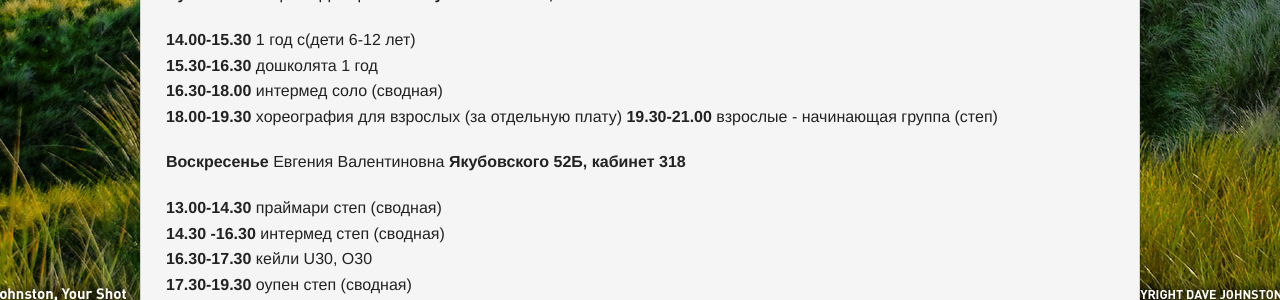
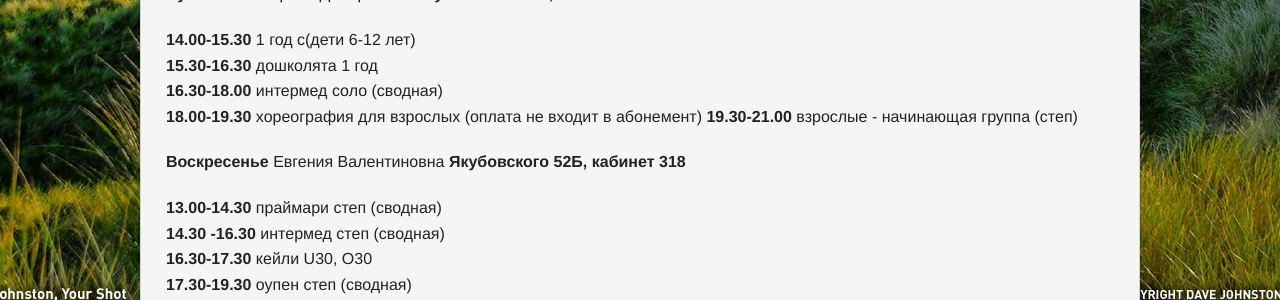
Before and after one commit to gloria-studio/gloria-studio.github.io, a Jekyll site: the page built from about/schedule/index.md, in a window 1280 px wide. Shown: the part 932-1232 px from the top of the page. Built offline with Jekyll 4.4.1, drawn with Linux system fonts in a browser that asks for light colours; Markdown is read by kramdown in place of the engine named in the settings.

Commit message:
Updated index.md

```diff
--- a/about/schedule/index.md
+++ b/about/schedule/index.md
@@ -63,7 +63,7 @@ published: true
 **14.00-15.30** 1 год с(дети 6-12 лет)
 **15.30-16.30** дошколята 1 год
 **16.30-18.00** интермед соло (сводная)
-**18.00-19.30** хореография для взрослых (за отдельную плату)
+**18.00-19.30** хореография для взрослых (оплата не входит в абонемент)
 **19.30-21.00** взрослые - начинающая группа (степ)
 
 **Воскресенье** Евгения Валентиновна **Якубовского 52Б, кабинет 318**
```
